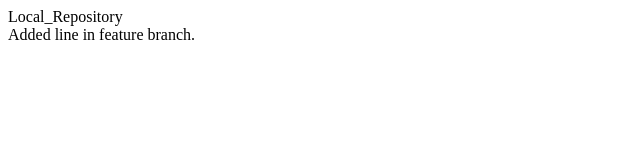
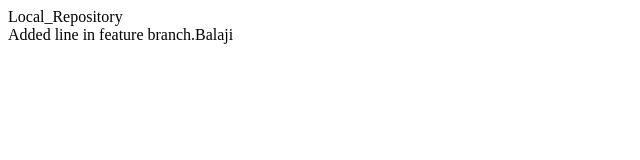
Before and after one commit to BalajiPaskanti/Local_Repository, a plain HTML site: page index.html in a window 1280 px wide. Shown: the full height of the page, 0-640 px from the left. Drawn offline with Linux system fonts and the light colour scheme.

Commit message:
Balaji word added in the feature branch

```diff
--- a/index.html
+++ b/index.html
@@ -1,4 +1,4 @@
 <p>
     Local_Repository<br>
-    Added line in feature branch.
+    Added line in feature branch.Balaji
 </p>
```
